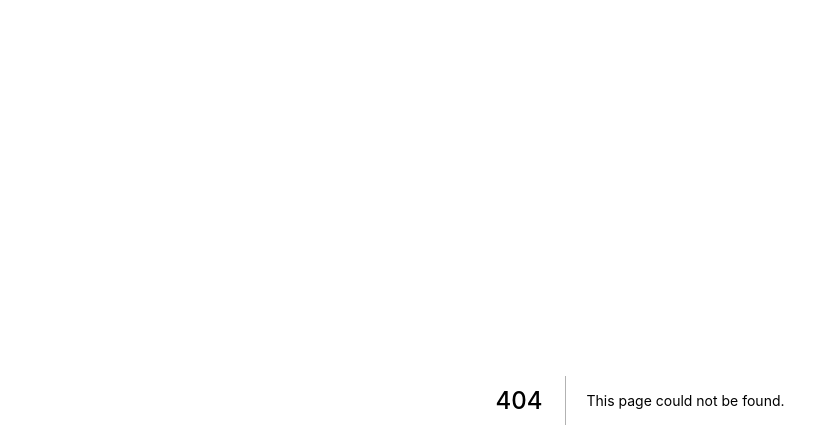
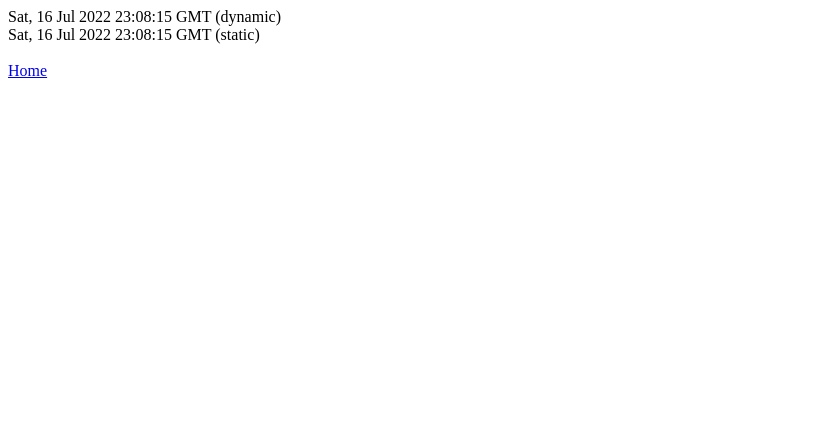
Before and after one commit to mcardosoabreu/Portfolio, a Next.js app: page /time in a window 1280 px wide. Before the commit this address had no page. Shown: the top 448 px of the page, without its empty margins (0-839 px from the left). Built offline with nearby package versions, Linux system fonts and the light colour scheme.

Commit message:
New time page

```diff
--- a/pages/index.js
+++ b/pages/index.js
@@ -5,7 +5,12 @@ function Home() {
     return (
         <div>
             <h1>Miguel Cardoso Abreu</h1>
+            <br/>
             <Counter />
+            <br/>
+            <Link href="/time">
+                <a>Time</a>
+            </Link>
             <br/>
             <Link href="/about">
                 <a>About</a>
--- /dev/null
+++ b/pages/time.js
@@ -0,0 +1,30 @@
+import Link from "next/link"
+
+function Time(props) {
+    const dynamicDate = new Date()
+    const dynamicDateString = dynamicDate.toGMTString()
+
+    return (
+        <div>
+            <div>{dynamicDateString} (dynamic)</div>
+            <div>{props.staticDateString} (static)</div>
+            <br/>
+            <Link href="/">
+                <a>Home</a>
+            </Link>
+        </div>
+    )
+}
+
+export function getStaticProps() {
+    const staticDate = new Date()
+    const staticDateString = staticDate.toGMTString()
+
+    return {
+        props: {
+            staticDateString
+        }
+    }
+}
+
+export default Time;
```
